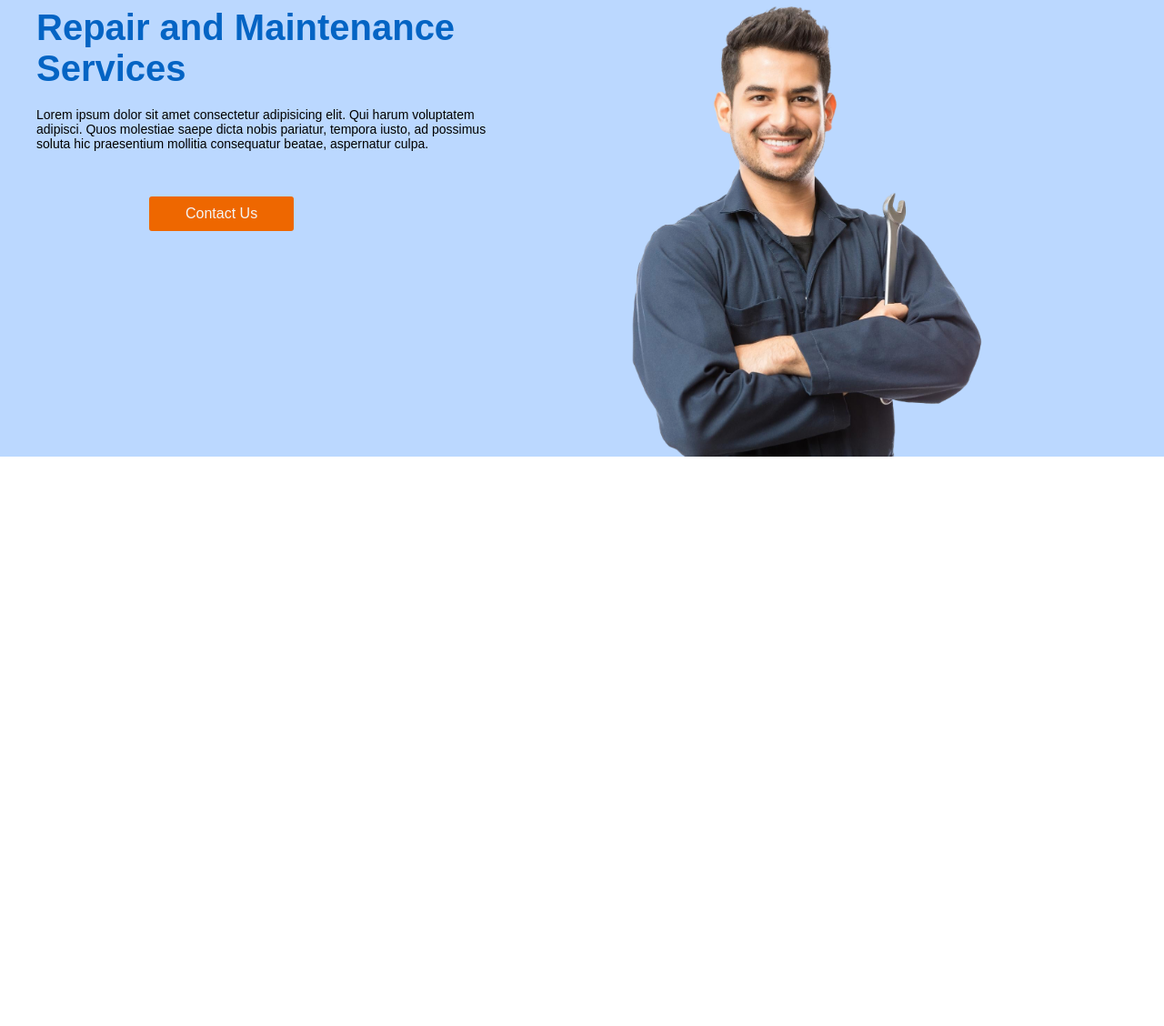
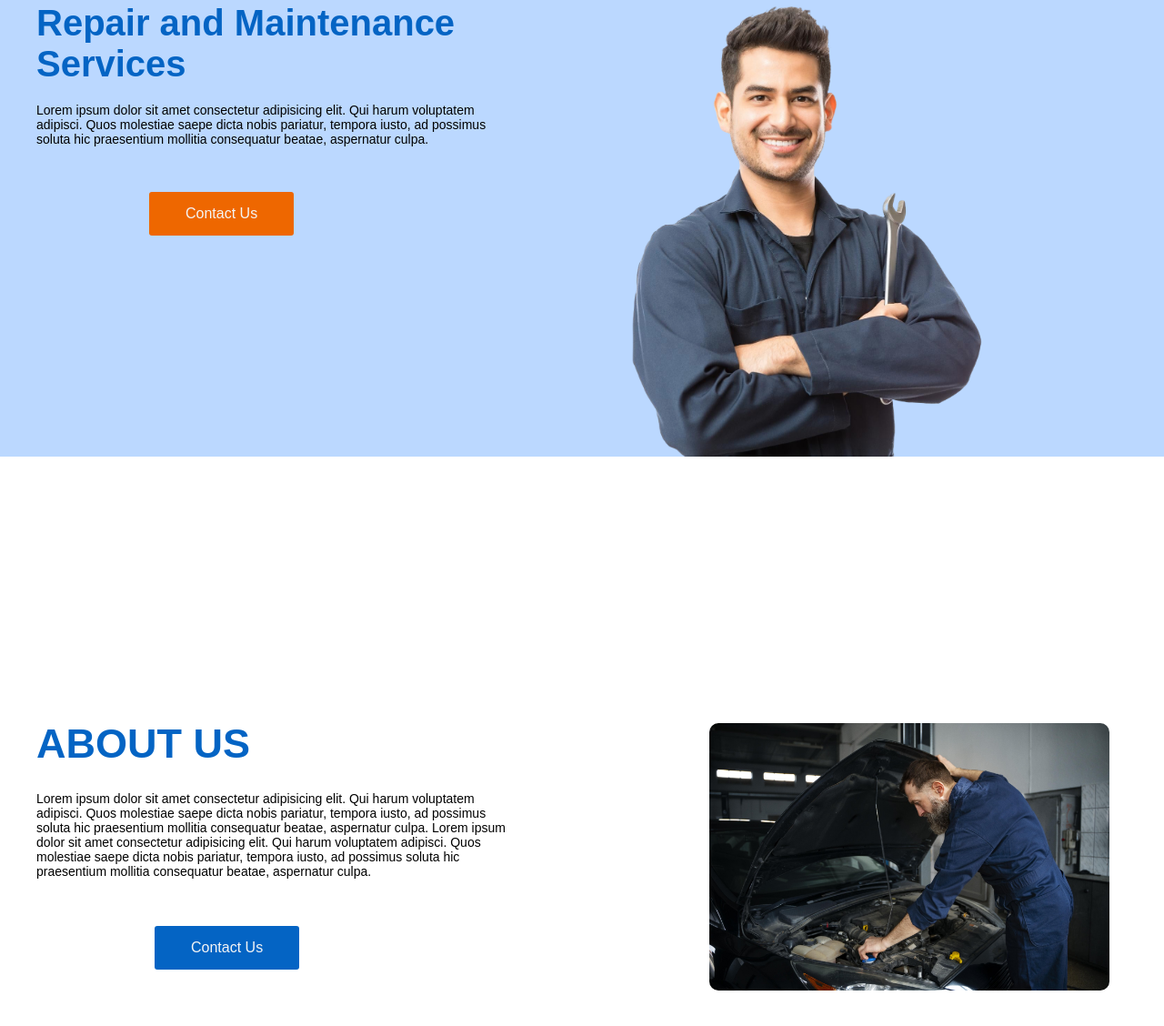
Before and after one commit to aazamali077/Car-service, a plain HTML site: page index.html in a window 1280 px wide. Shown: the part 298-1426 px from the top of the page at 91% size. Before the commit the page ends 800 px from the top, so only its background shows below. Drawn offline with Linux system fonts and the light colour scheme.

Commit message:
Added about us section

```diff
--- /dev/null
+++ b/Style/about_us.css
@@ -0,0 +1,56 @@
+/* .about{
+    width: 100%;
+    height: 10vh;
+    margin-top: 6%;
+    display: flex;
+    justify-content: center;
+    align-items:center;
+    font-size: 55px;
+    color: #0464C4;
+} */
+
+.about-us{
+    width: 100%;
+    height: 110vh;
+    display: flex;
+    align-items: center;
+    justify-content: space-between;
+    padding: 10px 40px;
+    gap: 200px;
+}
+
+.left-side{
+    display: flex;
+    flex-direction: column;
+    align-items: flex-start;
+    justify-content: space-between;
+}
+
+.left-side h2{
+    margin-bottom: 5%;
+    font-size: 45px;
+    font-weight: 900;
+    color: #0464C4;
+}
+
+.left-side p{
+    font-size: 14px;
+    font-weight: 100;
+    margin-bottom: 5%;
+}
+
+.left-side button{
+    all: unset;
+    background: #0464C4;
+    padding: 15px 40px;
+    color: whitesmoke;
+    margin: 5% 25%;
+    border-radius: 3px;
+}
+
+.about-us img{
+    width: 40%;
+    padding: 20px;
+    border-radius: 30px;
+    background-size: cover;
+}
--- a/Style/style.css
+++ b/Style/style.css
@@ -84,7 +84,7 @@ header li:hover{
 .header-main-left button{
     all: unset;
     background: #ee6700;
-    padding: 10px 40px;
+    padding: 15px 40px;
     color: whitesmoke;
     margin: 10% 25%;
     border-radius: 3px;
--- a/index.html
+++ b/index.html
@@ -6,6 +6,7 @@
     <title>Car Theek</title>
     <link rel="stylesheet" href="Style/style.css">
     <link rel="shortcut icon" href="images/logo.png" type="image/x-icon">
+    <link rel="stylesheet" href="Style/about_us.css">
 
 </head>
 <body>
@@ -33,6 +34,12 @@
 
     <div class="about-us">
 
+        <div class="left-side">
+            <h2>ABOUT US</h2>
+            <p>Lorem ipsum dolor sit amet consectetur adipisicing elit. Qui harum voluptatem adipisci. Quos molestiae saepe dicta nobis pariatur, tempora iusto, ad possimus soluta hic praesentium mollitia consequatur beatae, aspernatur culpa. Lorem ipsum dolor sit amet consectetur adipisicing elit. Qui harum voluptatem adipisci. Quos molestiae saepe dicta nobis pariatur, tempora iusto, ad possimus soluta hic praesentium mollitia consequatur beatae, aspernatur culpa.</p>
+            <button>Contact Us</button>
+        </div>
+        <img src="images/about us.jpeg" alt="">
     </div>
 </body>
 </html>
```
